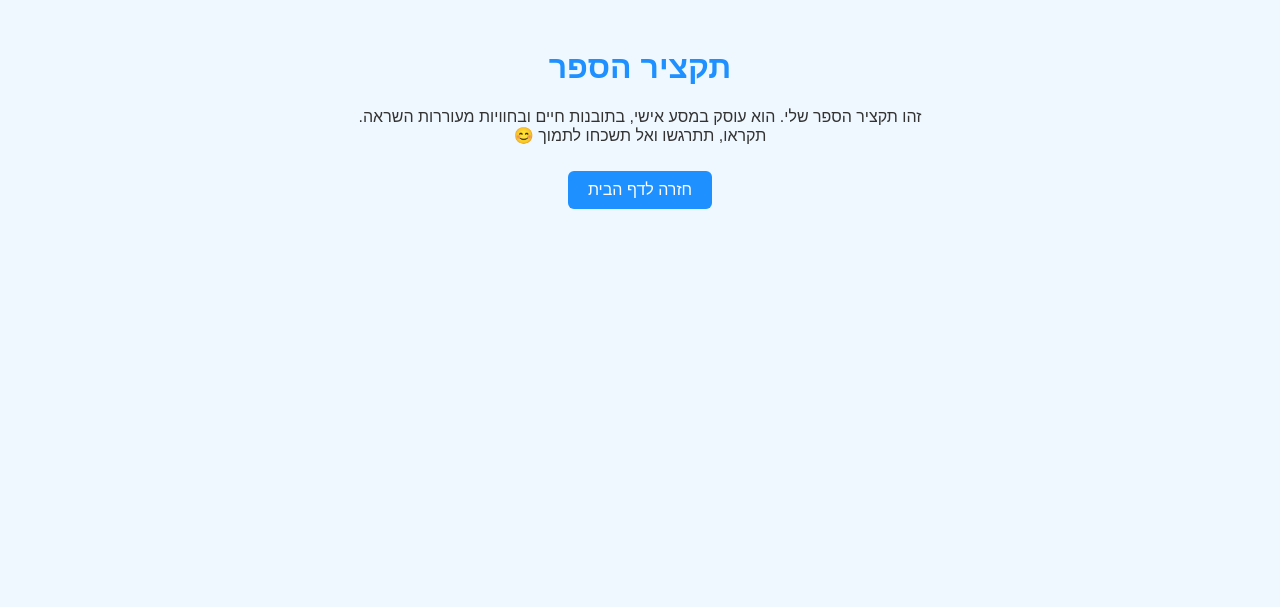
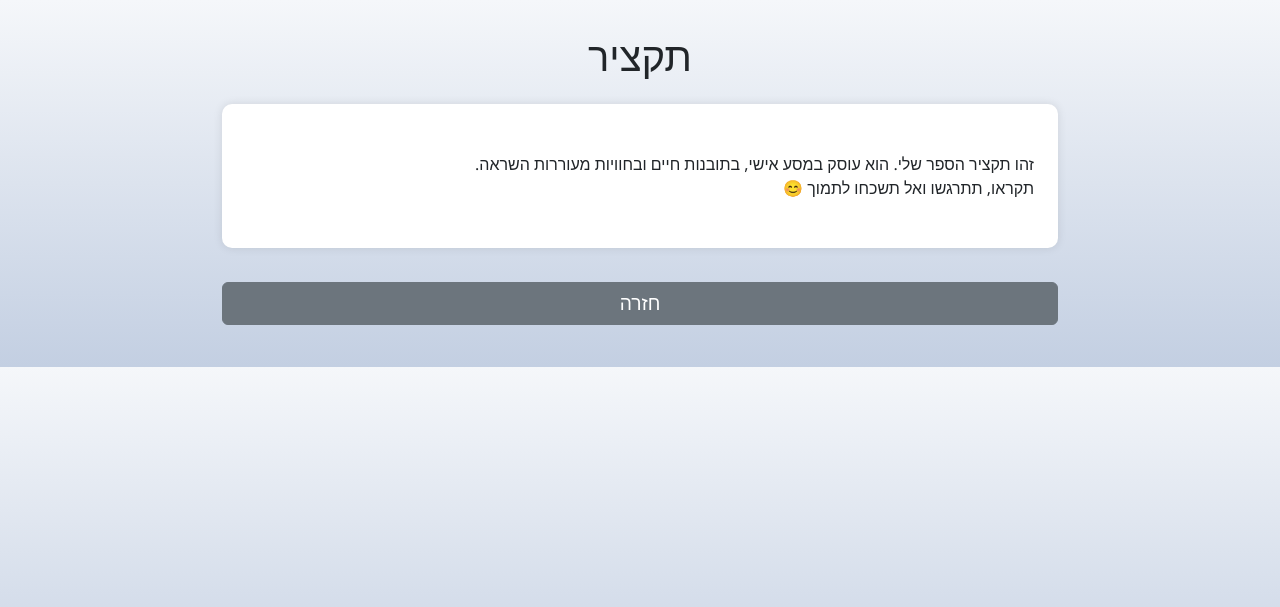
Before and after one commit to EliBenShimol/Dad_books, a Flask app: page /summary in a window 1280 px wide. Shown: the top 607 px of the page. Run offline with Flask 3, Linux system fonts and the light colour scheme.

Commit message:
fixed margins and style

```diff
--- a/app.py
+++ b/app.py
@@ -1,4 +1,5 @@
 from flask import Flask, render_template
+import os
 
 app = Flask(__name__)
 
@@ -9,21 +10,19 @@
     except FileNotFoundError:
         return "תוכן לא נמצא"
 
+
 @app.route('/')
-def home():
+def index():
     title = read_file("text_files/title.txt")
     intro = read_file("text_files/intro.txt")
     return render_template('index.html', title=title, intro=intro)
 
+@app.route('/donate')
+def donate():
+    donate = read_file("text_files/donate.txt")
+    return render_template('donate.html', donate=donate)
+
 @app.route('/summary')
 def summary():
-    summary_text = read_file("text_files/summary.txt")
-    return render_template('summary.html', summary=summary_text)
-
-@app.route('/donate')
-def donate():
-    donate_text = read_file("text_files/donate.txt")
-    return render_template('donate.html', donate=donate_text)
-
-#if __name__ == '__main__':
-#    app.run(debug=True)
+    summary = read_file("text_files/summary.txt")
+    return render_template('summary.html', summary=summary)
--- a/static/style.css
+++ b/static/style.css
@@ -1,33 +1,43 @@
 body {
-    font-family: 'Arial', sans-serif;
+    background: linear-gradient(to bottom, #f5f7fa, #c3cfe2);
+    font-family: 'Segoe UI', sans-serif;
     direction: rtl;
+    text-align: right;
+    margin: 0;
+    padding: 0;
+  }
+
+  .container {
+    padding: 2rem;
+    max-width: 900px;
+    margin: auto;
+  }
+
+  h1, h2 {
     text-align: center;
-    background-color: #f0f8ff;
-    color: #333;
-    padding: 20px;
-}
+    margin-bottom: 1.5rem;
+  }
 
-h1 {
-    color: #1e90ff;
-}
+  .content-box {
+    background-color: white;
+    padding: 1.5rem;
+    border-radius: 10px;
+    box-shadow: 0 0 10px rgba(0,0,0,0.1);
+    white-space: pre-line;
+  }
 
-a {
-    display: inline-block;
-    margin: 10px;
-    text-decoration: none;
-    color: white;
-    background-color: #1e90ff;
-    padding: 10px 20px;
-    border-radius: 6px;
-}
+  .book-cover {
+    width: 60%;
+    max-width: 400px;
+    height: auto;
+    display: block;
+    margin: 0 auto 20px auto;
+    border-radius: 8px;
+    box-shadow: 0 4px 10px rgba(0, 0, 0, 0.1);
+  }
 
-a:hover {
-    background-color: #4682b4;
-}
-
-textarea {
-    direction: rtl;
-    font-family: 'Arial';
-    width: 90%;
-    max-width: 600px;
-}
+  .btn-custom {
+    font-size: 1.2rem;
+    width: 100%;
+    margin: 10px 0;
+  }
--- a/templates/summary.html
+++ b/templates/summary.html
@@ -1,13 +1,21 @@
-<!DOCTYPE html>
-<html lang="he">
+<!doctype html>
+<html lang="he" dir="rtl">
 <head>
-    <meta charset="UTF-8">
-    <title>תקציר</title>
-    <link rel="stylesheet" href="{{ url_for('static', filename='style.css') }}">
+  <meta charset="utf-8">
+  <meta name="viewport" content="width=device-width, initial-scale=1">
+  <title>תקציר הספר</title>
+  <link href="https://cdn.jsdelivr.net/npm/bootstrap@5.3.0/dist/css/bootstrap.rtl.min.css" rel="stylesheet">
+  <link rel="stylesheet" href="{{ url_for('static', filename='style.css') }}">
 </head>
 <body>
-    <h1>תקציר הספר</h1>
-    <p>{{ summary|replace('\n', '<br>')|safe }}</p>
-    <a href="/">חזרה לדף הבית</a>
+  <div class="container">
+    <h1>תקציר</h1>
+    <div class="content-box">
+      {{ summary}}
+    </div>
+    <div class="text-center mt-4">
+      <a href="{{ url_for('index') }}" class="btn btn-secondary btn-custom">חזרה</a>
+    </div>
+  </div>
 </body>
 </html>
```
Also changed, not shown: templates/donate.html (+16 -10 lines), templates/index.html (+17 -6 lines).
